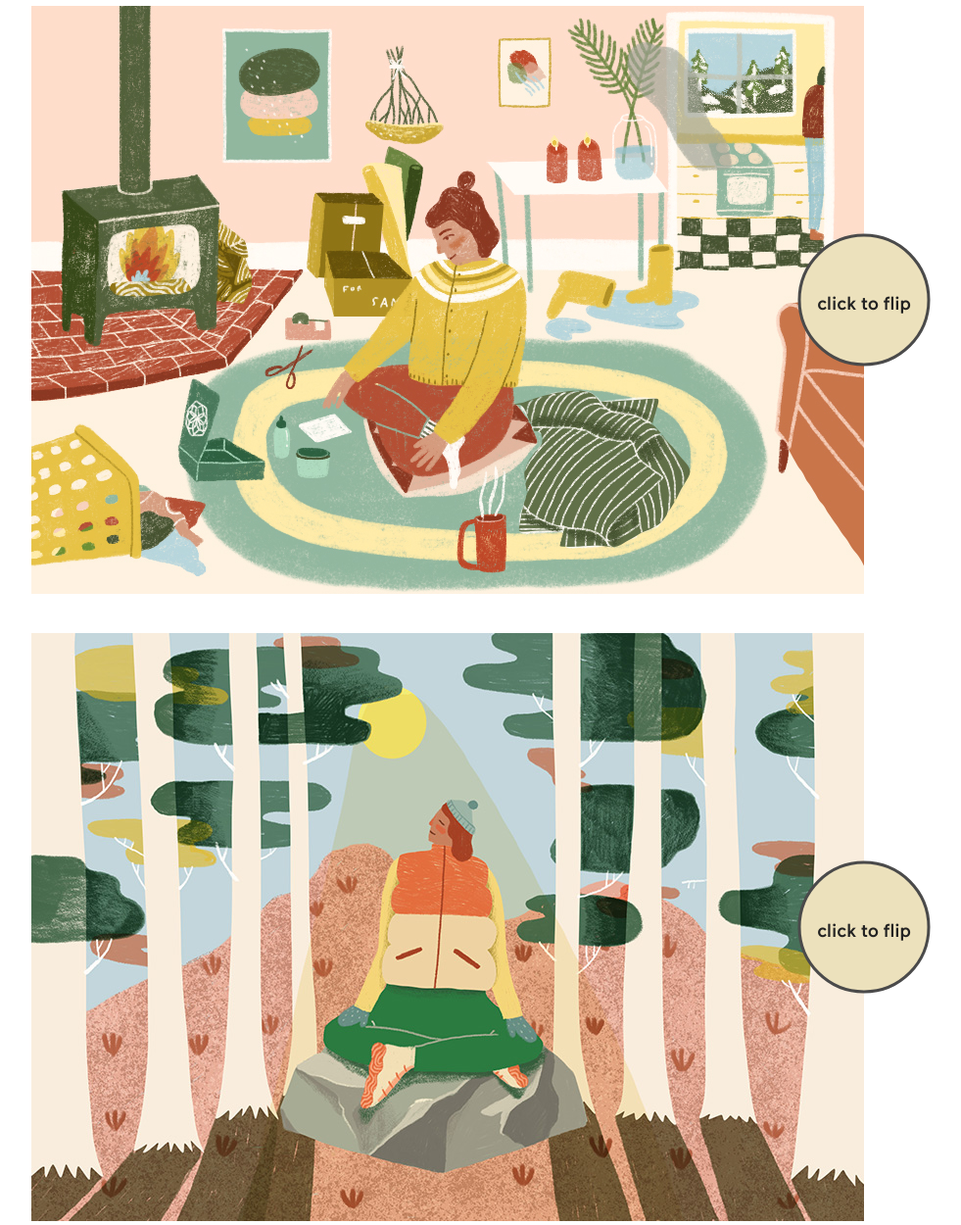
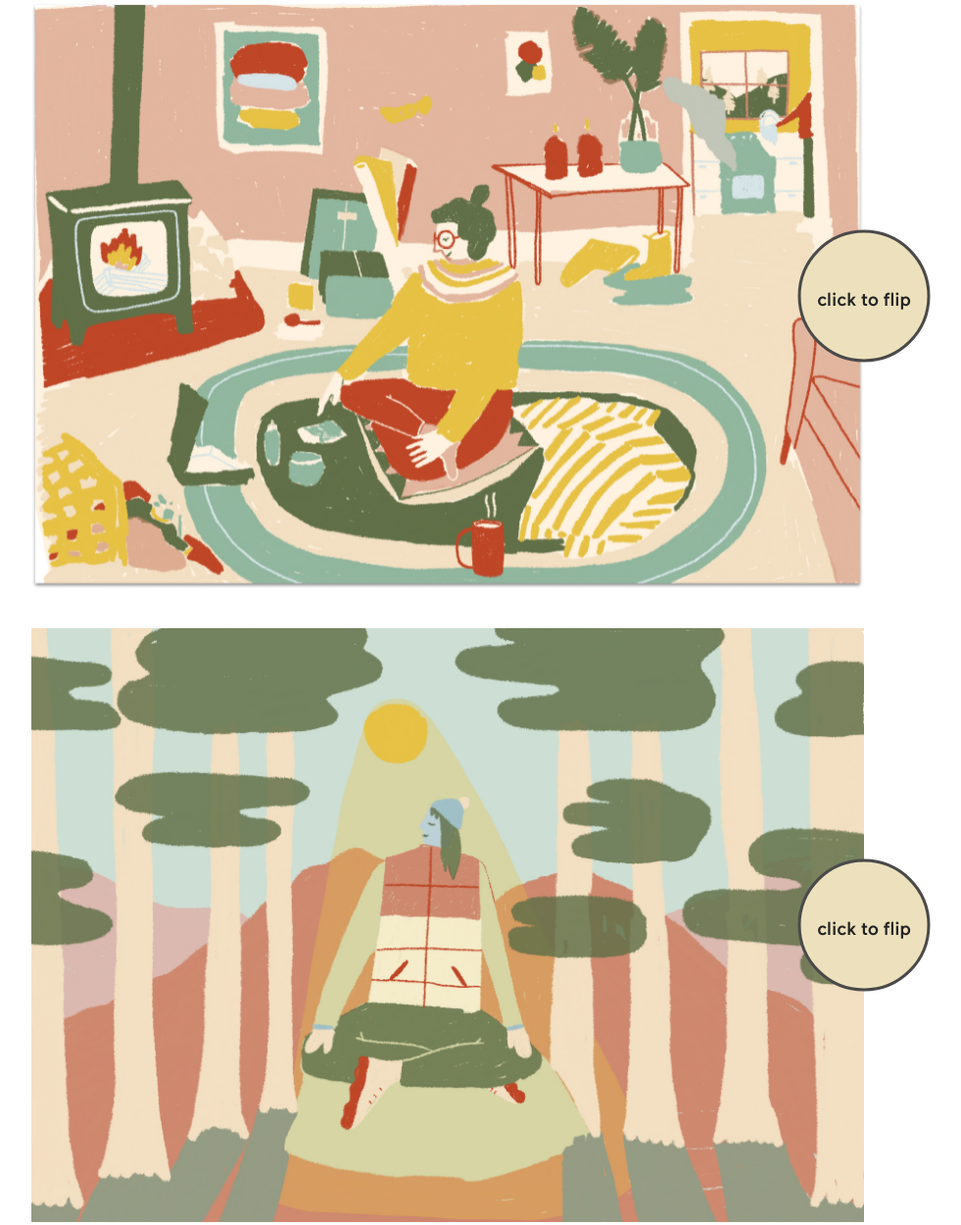
Before and after one commit to blunt/mbg-flipp3, a plain HTML site: page index.html in a window 1280 px wide. Shown: the part 674-1924 px from the top of the page at 98% size, without its empty margins (183-1164 px from the left). Drawn offline with Linux system fonts and the light colour scheme.

Commit message:
Deploy blunt/mbg-flipp to github.com/blunt/mbg-flipp.git:master

```diff
--- a/index.html
+++ b/index.html
@@ -16,13 +16,11 @@
 		<div class="toggleFlip__button">click to flip</div>
 		<div class="toggleFlip__inner">
 			<div class="toggleFlip__inner__front">
-				<img src="images/illo1.jpg" alt="">
+				<img src="images/illo1.png" alt="">
 			</div>
 			<div class="toggleFlip__inner__back">
 				<div class="toggleFlip__inner__back__heading">1. I will savor the moment.</div>
-				<p>Something as simple as consciously acknowledging, “I am here, and this moment is a gift” can have profound effects on
-				our wellbeing. And while you might not want to savor every experience over the next few weeks—work deadlines, crowded
-				airports, the annual polar bear 5k family tradition—appreciating the truly good things as they happen is a helpful technique for maximizing your joy over the holidays, and beyond.</p>
+				<p>Something as simple as consciously acknowledging, “I am here, and this moment is a gift” can have profound effects on our wellbeing. And while you might not want to savor every experience over the next few weeks—work deadlines, crowded airports, the annual polar bear 5k family tradition—appreciating the truly good things as they happen is a helpful technique for maximizing your joy over the holidays, and beyond.</p>
 				<p>Doing so helps us overcome our brain’s hardwired negativity bias, which causes us to remember and ruminate over the bad experiences more readily than the good things in our lives. <a href="https://www.tandfonline.com/doi/abs/10.1080/13607863.2014.986647" target="_blank">Neuroscience research</a> shows that people who take in the good things and focus on the positive tend to be happier, have lower feelings of depression, and greater satisfaction with life. These moments with loved ones are fleeting—even if you’re stuck in stop-and-go traffic—so savor them while you can.</p>
 			</div>
 		</div>
@@ -31,16 +29,12 @@
 		<div class="toggleFlip__button">click to flip</div>
 		<div class="toggleFlip__inner">
 			<div class="toggleFlip__inner__front">
-				<img src="images/illo2.jpg" alt="">
+				<img src="images/illo2.png" alt="">
 			</div>
 			<div class="toggleFlip__inner__back">
 				<div class="toggleFlip__inner__back__heading">2. I will put myself first.</div>
-				<p>Getting pulled in multiple directions is par for the holiday course. From friends’ potluck dinners to hosting the
-				in-laws to pet-sitting the neighbor’s cat, the social and familial obligations are inevitable and can get overwhelming,
-				fast.</p>
-
-				<p>Prioritizing your self-care is hands-down the best thing you can do for a calmer, stress-free holiday season, which is
-				why we couldn’t be more excited about the <a href="https://www.charlottesweb.com/holiday-box-2019" target="_blank">Put Your Self First Aid Kit from Charlotte’s Web</a>. The limited-edition box includes the <a href="https://www.charlottesweb.com/cbd-l-theanine-lemon-calm-gummy" target="_blank">Calm CBD Gummies</a> and <a href="https://www.charlottesweb.com/everyday" target="_blank">Mint Chocolate CBD Oil</a> made with full-spectrum hemp extract—two best-selling formulas from one of the most highly respected CBD brands in the industry. The cool thing about this kit is the deck of 30 “Put Your Self First” cards with daily stress-reduction tips, relaxation and breathing exercises, and CBD guidance that helps you track and see the benefits of your CBD ritual over the first 30 days. The goal? That every day in December (or whenever you start) feels less and less stressful. Because after all, the best gift you can give to family and friends this holiday is a calmer and happier you.</p>
+				<p>Getting pulled in multiple directions is par for the holiday course. From friends’ potluck dinners to hosting the in-laws to pet-sitting the neighbor’s cat, the social and familial obligations are inevitable and can get overwhelming,fast.</p>
+				<p>Prioritizing your self-care is hands-down the best thing you can do for a calmer, stress-free holiday season, which is why we couldn’t be more excited about the Put Yourself First Aid Kit from Charlotte’s Web. The limited-edition box includes the <a href="https://www.charlottesweb.com/cbd-l-theanine-lemon-calm-gummy" target="_blank">Calm CBD Gummies</a> and <a href="https://www.charlottesweb.com/everyday" target="_blank">Mint Chocolate CBD Oil</a> made with full-spectrum hemp extract—two best-selling formulas from one of the most highly respected CBD brands in the industry. The cool thing about this kit is the deck of 30 “Put Yourself First” cards with daily stress-reduction tips, relaxation and breathing exercises, and CBD guidance that helps you track and see the benefits of your CBD ritual over the first 30 days. The goal? That every day in December (or whenever you start) feels less and less stressful. Because after all, the best gift you can give to family and friends this holiday is a calmer and happier you.</p>
 			</div>
 		</div>
 	</section>
@@ -48,18 +42,12 @@
 		<div class="toggleFlip__button">click to flip</div>
 		<div class="toggleFlip__inner">
 			<div class="toggleFlip__inner__front">
-				<img src="images/illo3.jpg" alt="">
+				<img src="images/illo3.png" alt="">
 			</div>
 			<div class="toggleFlip__inner__back">
 				<div class="toggleFlip__inner__back__heading">3. I will slow down.</div>
-				<p>January 1st will be here before you know it. Between the rush to check off all of this year’s boxes, the goal setting
-				and expectations for the new year, and a calendar of enough errands, parties, and family get-togethers to make your head
-				spin, it’s easy to sacrifice or dismiss a quiet moment to check-in with yourself.</p>
-				<p>But slowing yourself down to do so can change the pacing of your day in a much-needed way. It's so nourishing to find a
-				few restorative moments amid the chaos around you—instead of adding to it. Carve out some solo time in your
-				schedule—whether in advance or by jumping at the opportunity when it arises—to do whatever it is you love doing to
-				recharge and center yourself. Take that hot yoga class, do a morning meditation, or draw a relaxing bath after one or
-				two <a href="https://www.charlottesweb.com/all-charlottes-web-hemp-cbd-supplements/cbd-gummies" target="_blank">Charlotte’s Web Calm CBD Gummies</a> from the <a href="https://www.charlottesweb.com/holiday-box-2019" target="_blank">Put Your Self First Aid Kit</a>. Consider it one of the best gifts you can give yourself.</p>
+				<p>January 1st will be here before you know it. Between the rush to check off all of this year’s boxes, the goal setting and expectations for the new year, and a calendar of enough errands, parties, and family get-togethers to make your head spin, it’s easy to sacrifice or dismiss a quiet moment to check-in with yourself.</p>
+				<p>But slowing yourself down to do so can change the pacing of your day in a much-needed way. It's so nourishing to find a few restorative moments amid the chaos around you—instead of adding to it. Carve out some solo time in your schedule—whether in advance or by jumping at the opportunity when it arises—to do whatever it is you love doing to recharge and center yourself. Take that hot yoga class, do a morning meditation, or draw a relaxing bath after one or two <a href="https://www.charlottesweb.com/all-charlottes-web-hemp-cbd-supplements/cbd-gummies" target="_blank">Charlotte’s Web Calm CBD Gummies</a> from the Put Yourself First Aid Kit. Consider it one of the best gifts you can give yourself.</p>
 			</div>
 		</div>
 	</section>
```
Also changed, not shown: images/illo1.jpg (deleted), images/illo1.png (added), images/illo2.jpg (deleted), images/illo2.png (added), images/illo3.jpg (deleted), images/illo3.png (added).
